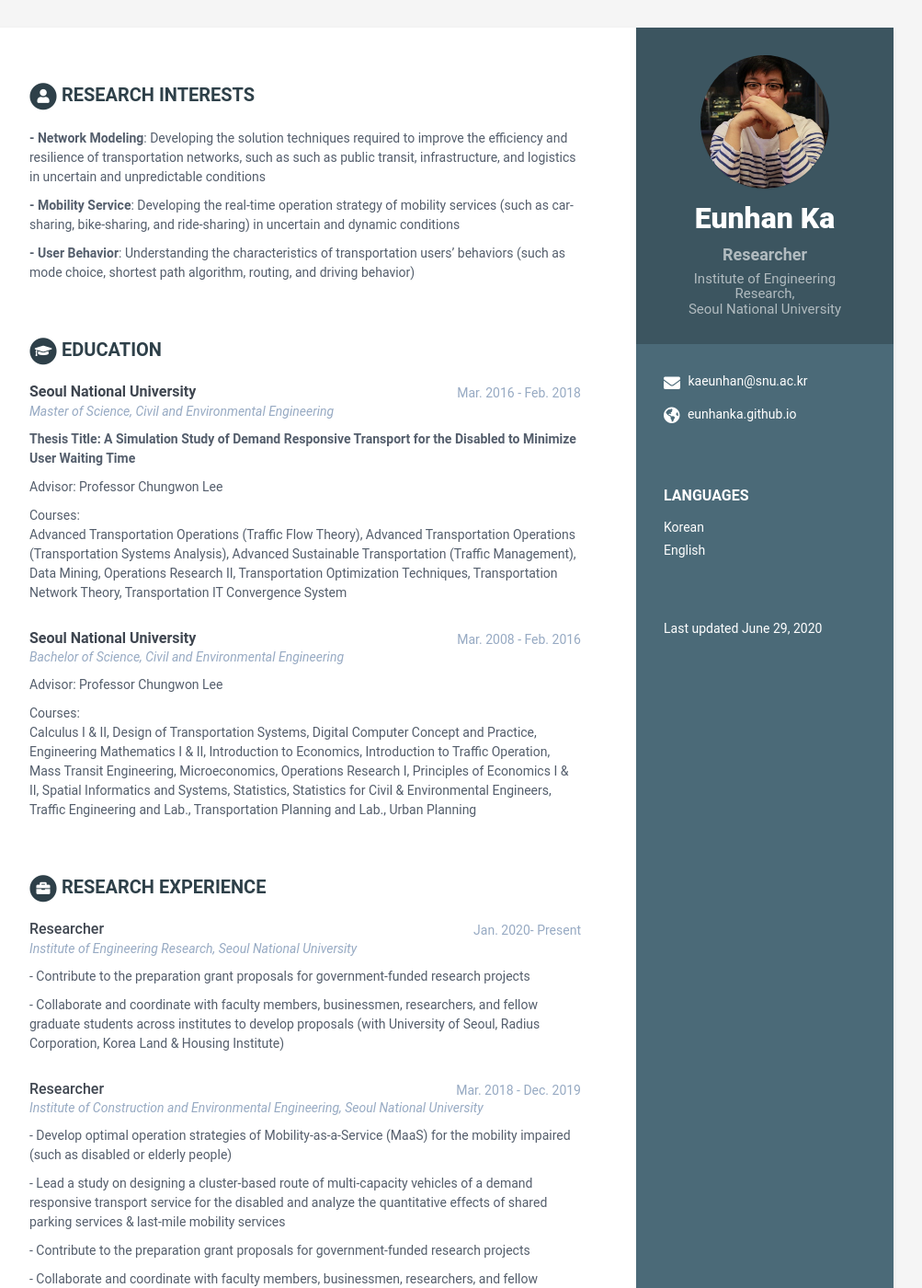
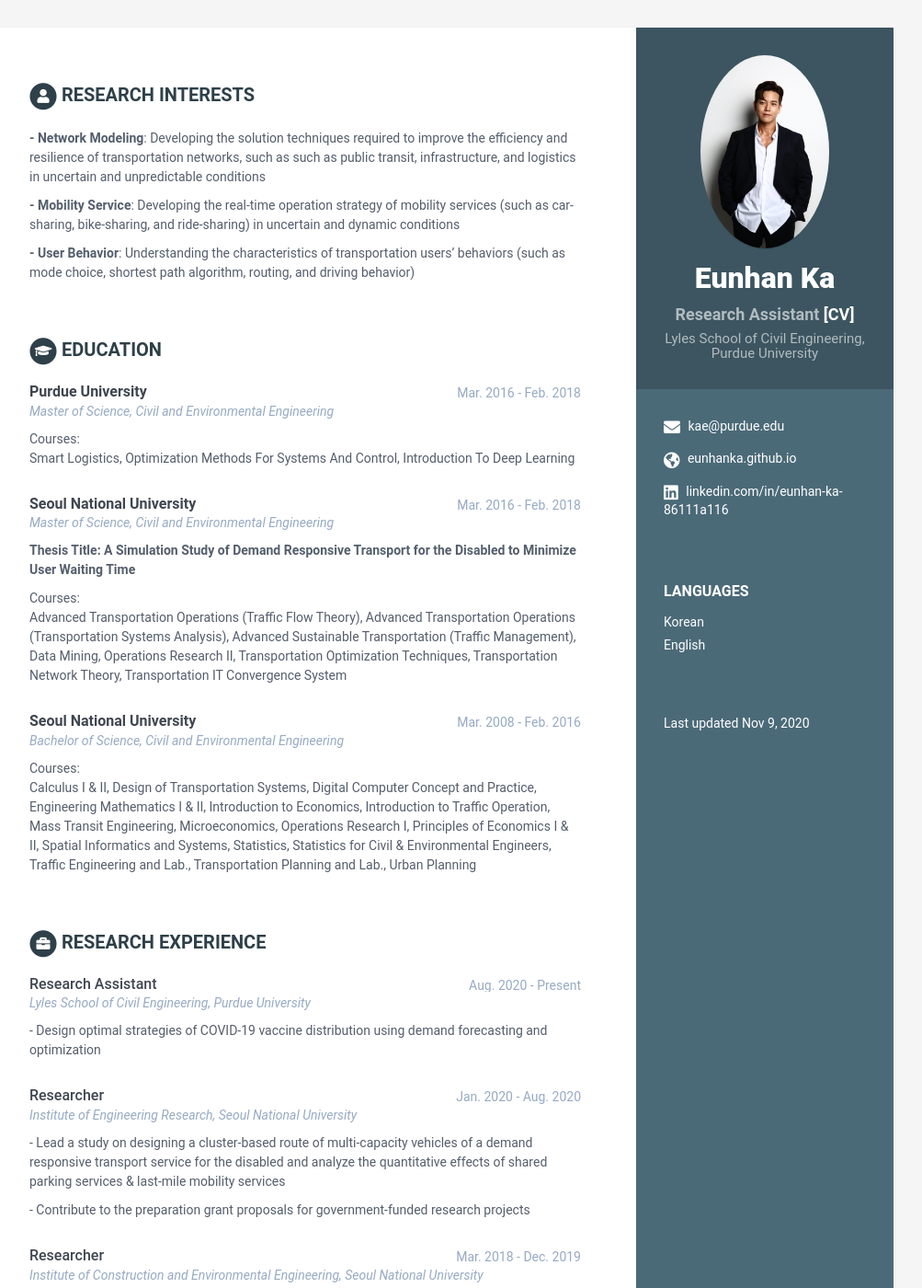
Before and after one commit to eunhanka/eunhanka.github.io, a Jekyll site: the page built from index.html, in a window 1280 px wide and 1400 px high. Shown: the whole window at 92% size, without its empty margins (168-1171 px from the left). Built offline with Jekyll 4.4.1, drawn with Linux system fonts in a browser that asks for light colours.

Commit message:
Update data.yml

```diff
--- a/_data/data.yml
+++ b/_data/data.yml
@@ -8,15 +8,15 @@
 
     # Profile information
     name: Eunhan Ka
-    tagline: Researcher
-    tagline2: Institute of Engineering Research, <br> Seoul National University
-    avatar: profile.jpg  #place a 100x100 picture inside /assets/images/ folder and provide the name of the file below
+    tagline: Research Assistant <a href="CV_Eunhan.pdf" target="_blank"> <b>[CV]</b> </a>
+    tagline2: Lyles School of Civil Engineering, <br> Purdue University
+    avatar: IMG_4591.JPG  #place a 100x100 picture inside /assets/images/ folder and provide the name of the file below
 
     # Sidebar links
-    email: kaeunhan@snu.ac.kr
+    email: kae@purdue.edu
     phone:
     website: eunhanka.github.io </a> #do not add http://
-    linkedin: #kaeunhan
+    linkedin: linkedin.com/in/eunhan-ka-86111a116
     github:
     gitlab:
     bitbucket:
@@ -28,7 +28,7 @@
     languages:
       - idiom: Korean
       - idiom: English
-      - idiom: <br> <br><br> Last updated June 29, 2020
+      - idiom: <br> <br><br> Last updated Nov 9, 2020
 
 career-profile:
     title: <b>Research Interests</b>
@@ -38,12 +38,18 @@
       <p><b> - User Behavior</b>: Understanding the characteristics of transportation users’ behaviors (such as mode choice, shortest path algorithm, routing, and driving behavior)</p>
 
 education:
+    - degree: <b>Purdue University</b>
+      university: <i>Master of Science, Civil and Environmental Engineering</i>
+      time: Mar. 2016 - Feb. 2018
+      details: |
+        <p>Courses: <br>
+        Smart Logistics, Optimization Methods For Systems And Control, Introduction To Deep Learning </p>
+
     - degree: <b>Seoul National University</b>
       university: <i>Master of Science, Civil and Environmental Engineering</i>
       time: Mar. 2016 - Feb. 2018
       details: |
         <p><b>Thesis Title: A Simulation Study of Demand Responsive Transport for the Disabled to Minimize User Waiting Time</b></p>
-        <p>Advisor: Professor Chungwon Lee</p>
         <p>Courses: <br>
         Advanced Transportation Operations (Traffic Flow Theory), Advanced Transportation Operations (Transportation Systems Analysis),
         Advanced Sustainable Transportation (Traffic Management), Data Mining, Operations Research II,
@@ -53,7 +59,6 @@
       university: <i>Bachelor of Science, Civil and Environmental Engineering</i>
       time: Mar. 2008 - Feb. 2016
       details: |
-        <p>Advisor: Professor Chungwon Lee</p>
         <p>Courses: <br>
         Calculus I & II, Design of Transportation Systems, Digital Computer Concept and Practice, Engineering Mathematics I & II,
         Introduction to Economics, Introduction to Traffic Operation, Mass Transit Engineering, Microeconomics,
@@ -61,20 +66,24 @@
         Statistics for Civil & Environmental Engineers, Traffic Engineering and Lab., Transportation Planning and Lab., Urban Planning
 
 research_experiences:
+    - role: Research Assistant
+      time: Aug. 2020 - Present
+      company: <i>Lyles School of Civil Engineering, Purdue University</i>
+      details: |
+        <p> - Design optimal strategies of COVID-19 vaccine distribution using demand forecasting and optimization</p>
+
     - role: Researcher
-      time: Jan. 2020- Present
+      time: Jan. 2020 - Aug. 2020
       company: <i>Institute of Engineering Research, Seoul National University</i>
       details: |
+        <p> - Lead a study on designing a cluster-based route of multi-capacity vehicles of a demand responsive transport service for the disabled and analyze the quantitative effects of shared parking services & last-mile mobility services</p>
         <p> - Contribute to the preparation grant proposals for government-funded research projects</p>
-        <p> - Collaborate and coordinate with faculty members, businessmen, researchers, and fellow graduate students across institutes to develop proposals (with University of Seoul, Radius Corporation, Korea Land & Housing Institute)</p>
 
     - role: Researcher
       time: Mar. 2018 - Dec. 2019
       company: <i>Institute of Construction and Environmental Engineering, Seoul National University</i>
       details: |
         <p> - Develop optimal operation strategies of Mobility-as-a-Service (MaaS) for the mobility impaired (such as disabled or elderly people)</p>
-        <p> - Lead a study on designing a cluster-based route of multi-capacity vehicles of a demand responsive transport service for the disabled and analyze the quantitative effects of shared parking services & last-mile mobility services</p>
-        <p> - Contribute to the preparation grant proposals for government-funded research projects</p>
         <p> - Collaborate and coordinate with faculty members, businessmen, researchers, and fellow graduate students across institutes to develop proposals (with University of Seoul, Radius Corporation, Korea Land & Housing Institute)</p>
 
 #          - Bullet point
```
